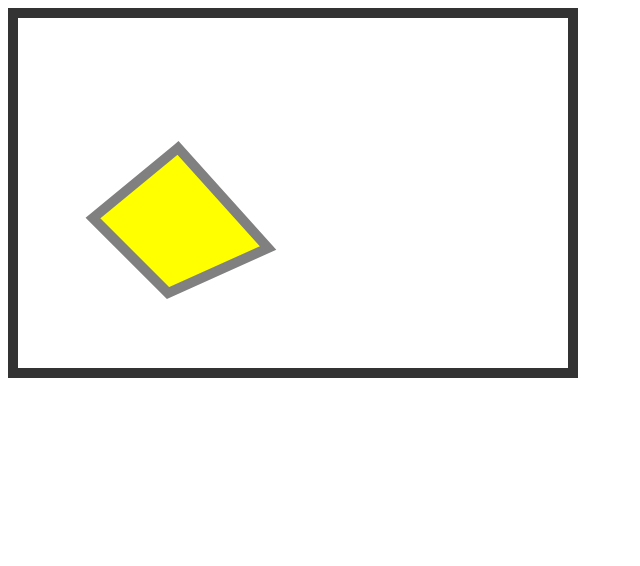
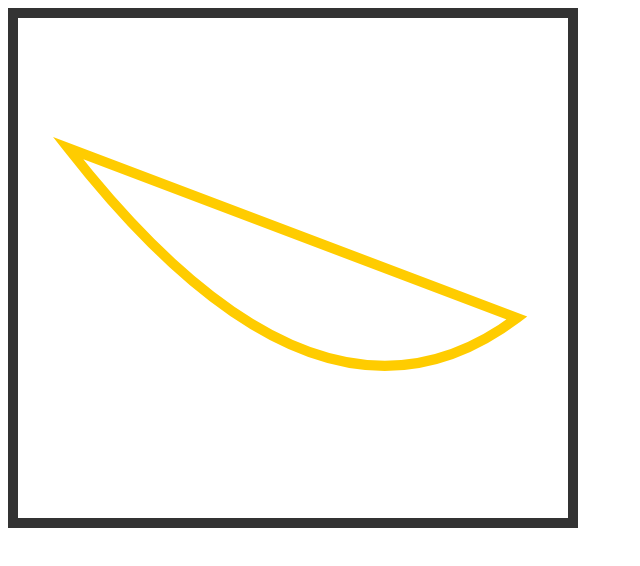
Before and after one commit to keyy123/playing-with-html-canvas, a plain HTML site: page index.html in a window 1280 px wide. Shown: the whole page, without its empty margins (0-640 px from the left). Drawn offline with Linux system fonts and the light colour scheme.

Commit message:
notes and files updated

```diff
--- a/index.html
+++ b/index.html
@@ -2,7 +2,7 @@
 <html>
 
 <head>
-  <title>Simple Example</title>
+  <title>Simple ?</title>
   <style>
     canvas {
       border: #333 10px solid;
@@ -11,23 +11,19 @@
 </head>
 
 <body>
-  <canvas id="myCanvas" width="550px" height="350px"></canvas>
+  <canvas id="myCanvas" width="550px" height="500px"></canvas>
 
   <script>
     var canvas = document.querySelector("#myCanvas");
     var context = canvas.getContext("2d");
 
-    context.moveTo(160, 130);
-    context.lineTo(75, 200);
-    context.lineTo(150, 275);
-    context.lineTo(250, 230);
+    context.moveTo(50, 130);
+    context.quadraticCurveTo(300, 450, 499, 300);
     context.closePath();
 
     context.lineWidth = 10;
-    context.strokeStyle = "gray";
-    context.fillStyle = "yellow";
+    context.strokeStyle = "#FFCC00";
 
-    context.fill();
     context.stroke();
   </script>
 
```
Also changed, not shown: 2 other files.
